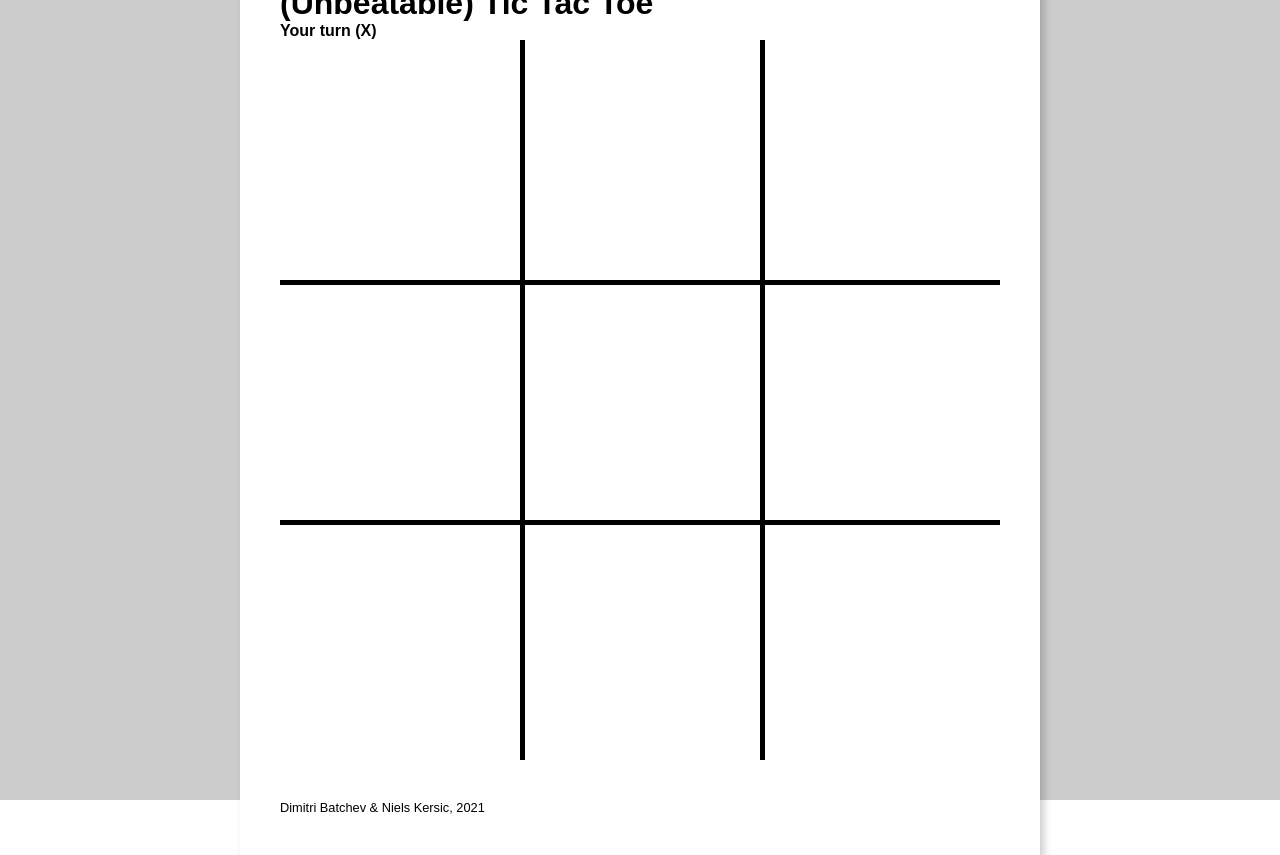
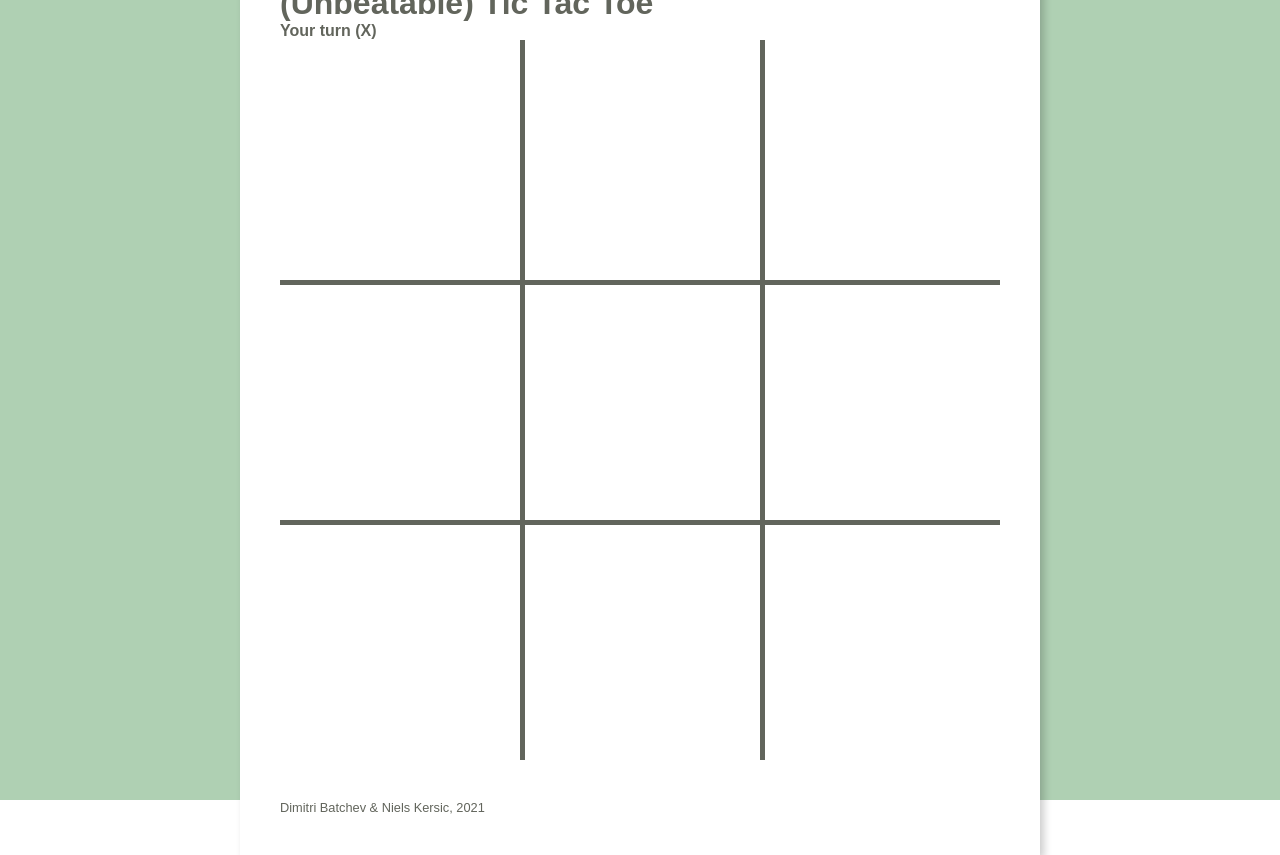
Before and after one commit to NielsCodes/tictactoe, an Angular app: page / in a window 1280 px wide. Built offline with nearby package versions, Linux system fonts and the light colour scheme.

Commit message:
Update styling

```diff
--- a/src/app/app.component.html
+++ b/src/app/app.component.html
@@ -11,15 +11,15 @@
     </div>
 
     <div id="board-container" [class.disabled]="player === 'O' || winner !== null">
-      <div class="space" (click)="board[0][0] === '' && playSpace(0,0)" [class.disabled]="board[0][0] !== ''">{{ board[0][0] }}</div>
-      <div class="space" (click)="board[0][1] === '' && playSpace(0,1)" [class.disabled]="board[0][1] !== ''">{{ board[0][1] }}</div>
-      <div class="space" (click)="board[0][2] === '' && playSpace(0,2)" [class.disabled]="board[0][2] !== ''">{{ board[0][2] }}</div>
-      <div class="space" (click)="board[1][0] === '' && playSpace(1,0)" [class.disabled]="board[1][0] !== ''">{{ board[1][0] }}</div>
-      <div class="space" (click)="board[1][1] === '' && playSpace(1,1)" [class.disabled]="board[2][1] !== ''">{{ board[1][1] }}</div>
-      <div class="space" (click)="board[1][2] === '' && playSpace(1,2)" [class.disabled]="board[1][2] !== ''">{{ board[1][2] }}</div>
-      <div class="space" (click)="board[2][0] === '' && playSpace(2,0)" [class.disabled]="board[2][0] !== ''">{{ board[2][0] }}</div>
-      <div class="space" (click)="board[2][1] === '' && playSpace(2,1)" [class.disabled]="board[2][1] !== ''">{{ board[2][1] }}</div>
-      <div class="space" (click)="board[2][2] === '' && playSpace(2,2)" [class.disabled]="board[2][2] !== ''">{{ board[2][2] }}</div>
+      <div class="space" (click)="board[0][0] === '' && winner === null && playSpace(0,0)" [class.disabled]="board[0][0] !== ''">{{ board[0][0] }}</div>
+      <div class="space" (click)="board[0][1] === '' && winner === null && playSpace(0,1)" [class.disabled]="board[0][1] !== ''">{{ board[0][1] }}</div>
+      <div class="space" (click)="board[0][2] === '' && winner === null && playSpace(0,2)" [class.disabled]="board[0][2] !== ''">{{ board[0][2] }}</div>
+      <div class="space" (click)="board[1][0] === '' && winner === null && playSpace(1,0)" [class.disabled]="board[1][0] !== ''">{{ board[1][0] }}</div>
+      <div class="space" (click)="board[1][1] === '' && winner === null && playSpace(1,1)" [class.disabled]="board[2][1] !== ''">{{ board[1][1] }}</div>
+      <div class="space" (click)="board[1][2] === '' && winner === null && playSpace(1,2)" [class.disabled]="board[1][2] !== ''">{{ board[1][2] }}</div>
+      <div class="space" (click)="board[2][0] === '' && winner === null && playSpace(2,0)" [class.disabled]="board[2][0] !== ''">{{ board[2][0] }}</div>
+      <div class="space" (click)="board[2][1] === '' && winner === null && playSpace(2,1)" [class.disabled]="board[2][1] !== ''">{{ board[2][1] }}</div>
+      <div class="space" (click)="board[2][2] === '' && winner === null && playSpace(2,2)" [class.disabled]="board[2][2] !== ''">{{ board[2][2] }}</div>
     </div>
 
     <div id="credits-container">
--- a/src/app/app.component.sass
+++ b/src/app/app.component.sass
@@ -1,11 +1,12 @@
 #page-container
-  background: #ccc
+  background: #AFD0B3
   display: flex
   align-items: center
   justify-content: center
   height: 100vh
   width: 100vw
   font-family: sans-serif
+  color: #62655C
 
   main
     background: #fff
@@ -38,11 +39,12 @@
         display: flex
         align-items: center
         justify-content: center
-        border-top: 5px solid black
-        border-left: 5px solid black
+        border-top: 5px solid #62655C
+        border-left: 5px solid #62655C
         cursor: pointer
         font-size: 4em
         user-select: none
+        color: #FFC500
 
         &:nth-child(n+1):nth-child(-n+3)
           border-top: none
--- a/src/index.html
+++ b/src/index.html
@@ -2,10 +2,14 @@
 <html lang="en">
 <head>
   <meta charset="utf-8">
-  <title>Tictactoe</title>
+  <title>Minimax Tic Tac Toe</title>
   <base href="/">
   <meta name="viewport" content="width=device-width, initial-scale=1">
   <link rel="icon" type="image/x-icon" href="favicon.ico">
+
+  <meta name="author" content="Dimitri Batchev & Niels Kersic">
+  <meta name="description" content="An unbeatable game of Tic Tac Toe against a minimax AI opponent.">
+
 </head>
 <body>
   <app-root></app-root>
```
Also changed, not shown: firebase.json (added), 2 other files (tests, documents, lock files or other folders).
